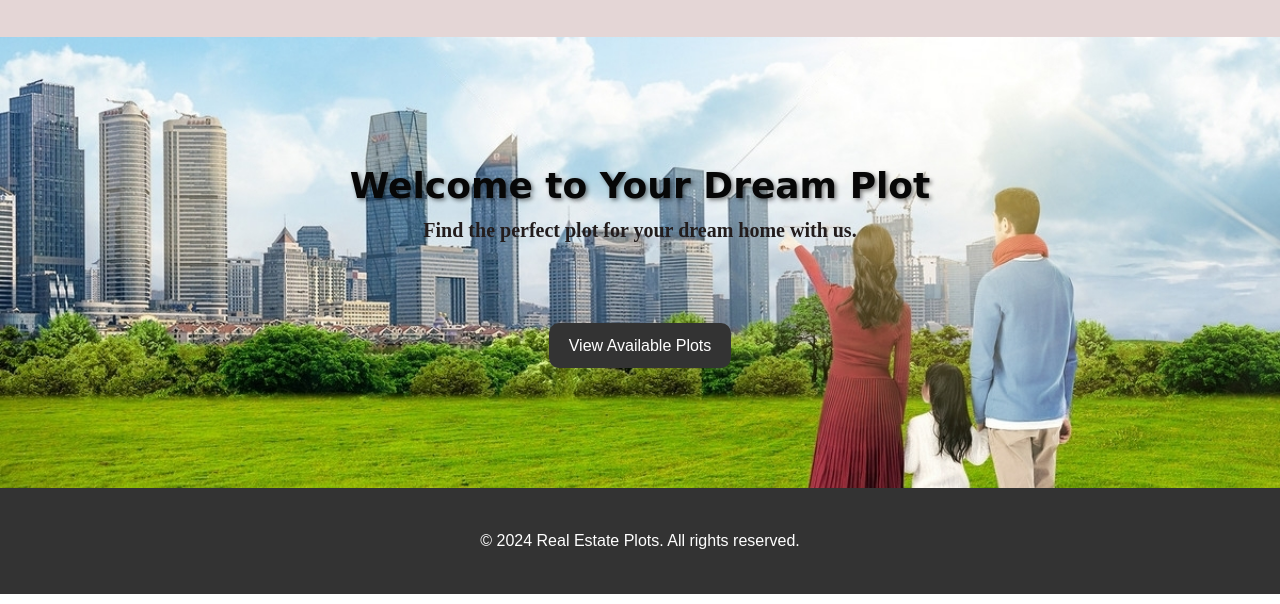
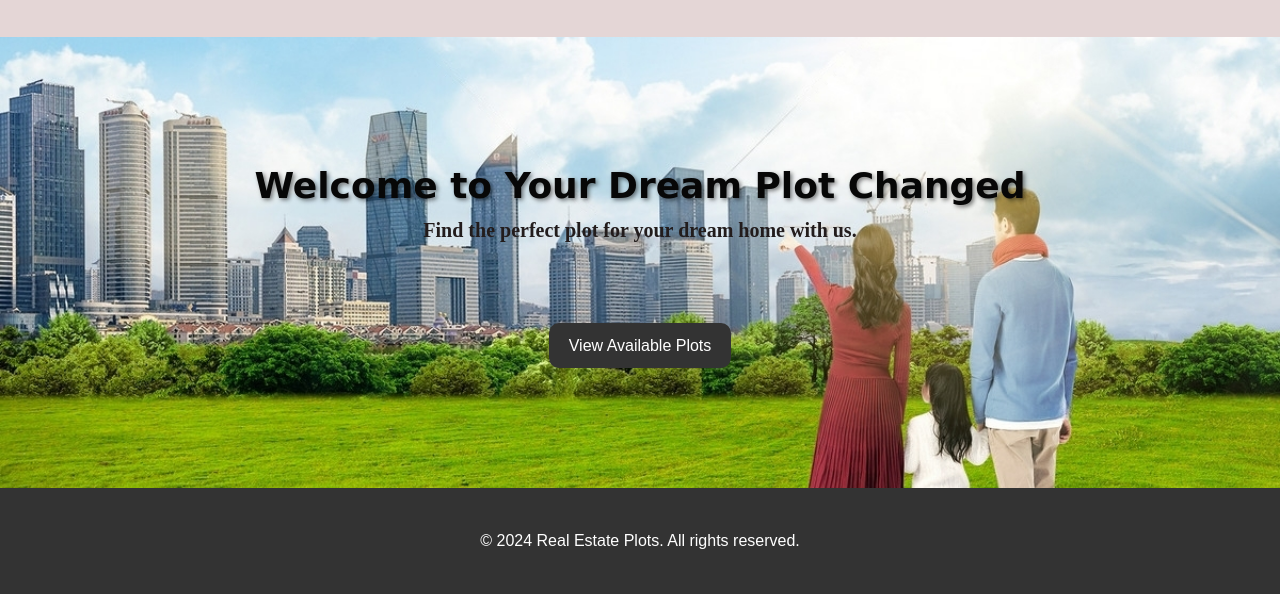
Before and after one commit to m-chandu/Radhacconstructions-website, a plain HTML site: page index.html in a window 1280 px wide. Shown: the part 196-800 px from the top of the page. Drawn offline with Linux system fonts and the light colour scheme.

Commit message:
Update index.html

```diff
--- a/index.html
+++ b/index.html
@@ -26,7 +26,7 @@
     </header>
     <section id="hero">
         <div class="container">
-            <h2>Welcome to Your Dream Plot</h2>
+            <h2>Welcome to Your Dream Plot Changed</h2>
             <p><b>Find the perfect plot for your dream home with us.</b></p>
             <a href="#" onclick="toggleContent('plots')" style="margin-top: 50pt;" class="btn">View Available Plots</a>
         </div>
```
